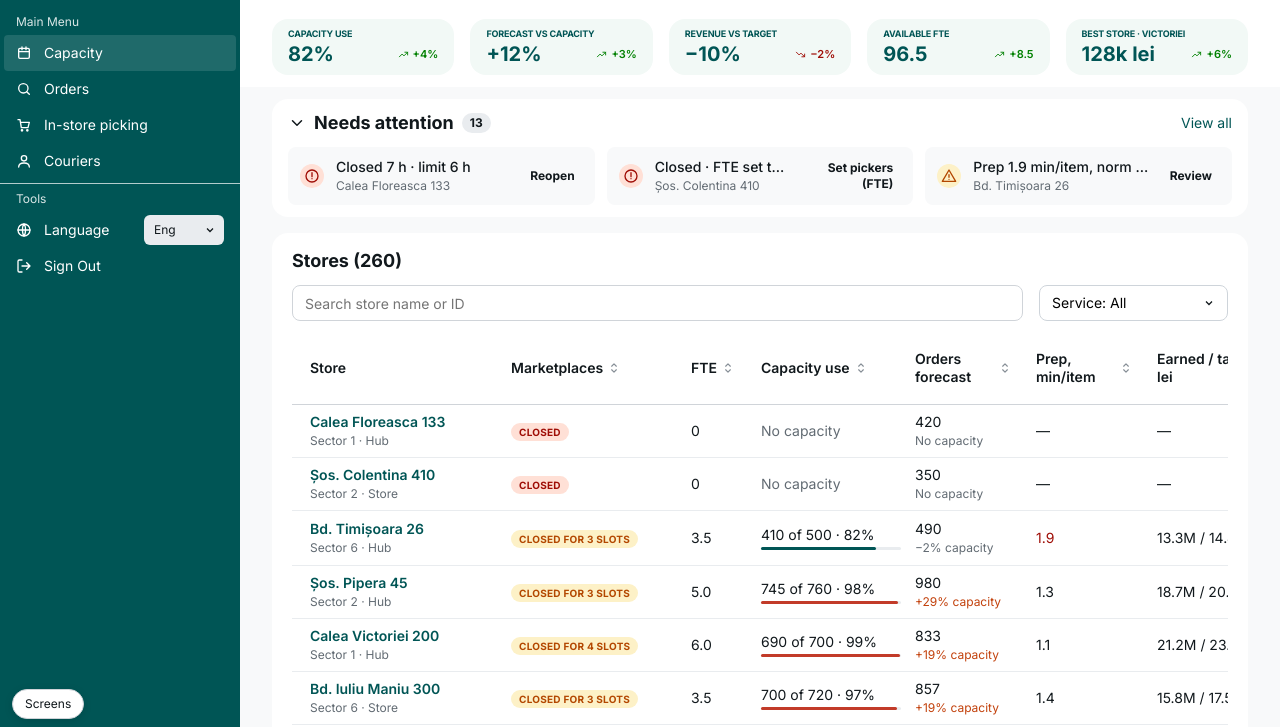
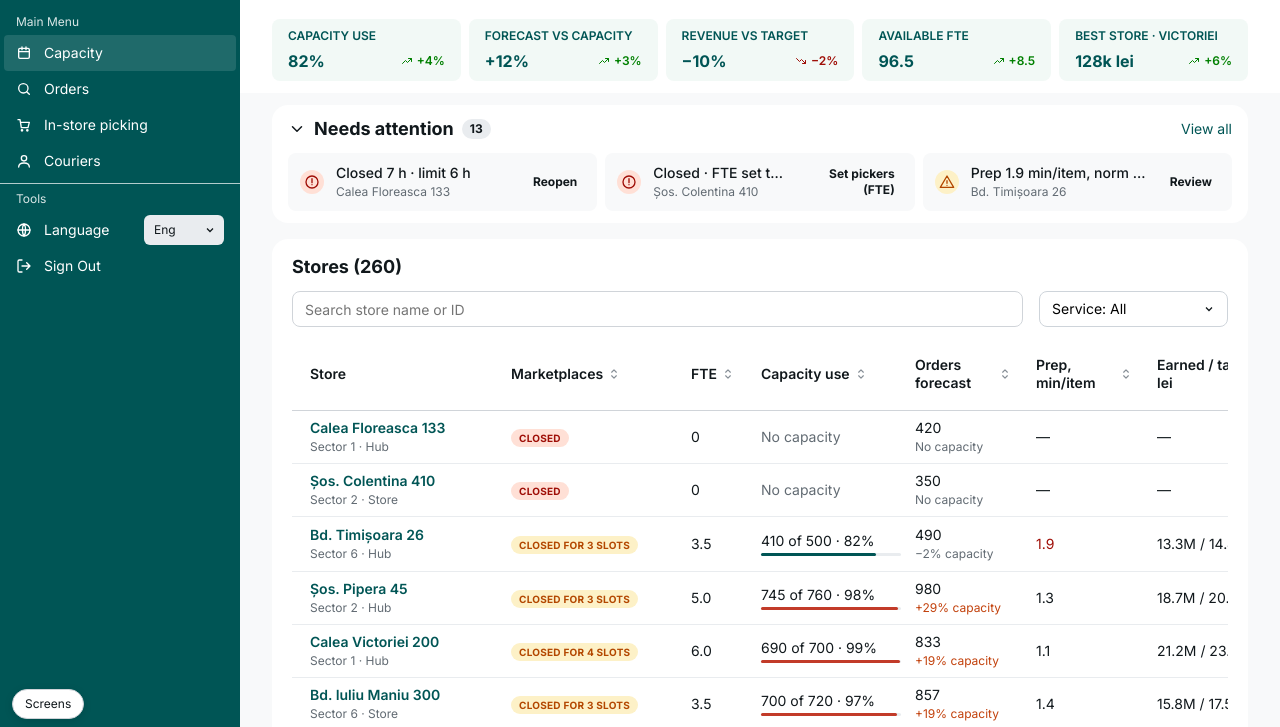
Before and after one commit to Osyvukha/Stoa, a plain HTML site: page index.html in a window 1280 px wide. Shown: the part 69-796 px from the top of the page. Drawn offline with Linux system fonts and the light colour scheme.

Commit message:
Sync prototype from local files
Co-authored-by: Copilot App <223556219+Copilot@users.noreply.github.com>

```diff
--- a/app.js
+++ b/app.js
@@ -334,7 +334,7 @@
       ${S.mobileMenu ? '<div class="nav-scrim" data-act="menu-close"></div>' : ""}<nav class="menu ${S.mobileMenu ? "open" : ""} ${col ? "collapsed" : ""}" aria-label="Main">
         <div class="logo"><span class="brand">${col ? logoMark(24) : logo(28, "on-dark")}</span><button class="xbtn menu-toggle" style="color:#fff" data-act="menu-toggle" aria-label="${col ? "Expand menu" : "Collapse menu"}" aria-expanded="${!col}" ${col ? 'title="Expand menu"' : ""}>${col ? I.colR : I.colL}</button></div>
         <div class="label">Main Menu</div>
-        ${MENU.map(([k, l, to, ic]) => `<button class="item ${active === k ? "active" : ""}" ${active === k ? 'aria-current="page"' : ""} data-act="nav" data-to="${to}" data-tip="${l}" aria-label="${l}" ${col ? `title="${l}"` : ""}>${ic}<span class="lbl">${l}</span></button>`).join("")}
+        ${MENU.map(([k, l, to, ic]) => k !== "capacity" ? `<div class="item static" data-tip="${l}" ${col ? `title="${l}"` : ""}>${ic}<span class="lbl">${l}</span></div>` : `<button class="item ${active === k ? "active" : ""}" ${active === k ? 'aria-current="page"' : ""} data-act="nav" data-to="${to}" data-tip="${l}" aria-label="${l}" ${col ? `title="${l}"` : ""}>${ic}<span class="lbl">${l}</span></button>`).join("")}
         <hr><div class="label">Tools</div>
         <div class="item lang" data-tip="Language" ${col ? 'title="Language"' : ""}>${svg('<circle cx="12" cy="12" r="9"/><path d="M3 12h18M12 3c3 3 3 15 0 18M12 3c-3 3-3 15 0 18"/>')}<span class="lbl">Language</span><select aria-label="Language"><option>Eng</option><option>Ro</option></select></div>
         <button class="item" data-act="signout" data-tip="Sign Out" aria-label="Sign Out" ${col ? 'title="Sign Out"' : ""}>${svg('<path d="M9 21H5a2 2 0 0 1-2-2V5a2 2 0 0 1 2-2h4M16 17l5-5-5-5M21 12H9"/>')}<span class="lbl">Sign Out</span></button>
--- a/index.html
+++ b/index.html
@@ -6,14 +6,14 @@
   <title>Stoa · Capacity prototype</title>
   <link rel="preconnect" href="https://fonts.googleapis.com">
   <link rel="stylesheet" href="https://fonts.googleapis.com/css2?family=Inter:wght@400;500;600;700&display=swap">
-  <link rel="stylesheet" href="styles.css?v=20261127f">
+  <link rel="stylesheet" href="styles.css?v=20261127l">
 </head>
 <body>
   <div id="app"></div>
   <div id="toasts" class="toasts" aria-live="polite"></div>
   <div id="tip" class="tip" role="tooltip" style="display:none"></div>
   <noscript>This prototype needs JavaScript.</noscript>
-  <script src="data.js?v=20261127f"></script>
-  <script src="app.js?v=20261127f"></script>
+  <script src="data.js?v=20261127l"></script>
+  <script src="app.js?v=20261127l"></script>
 </body>
 </html>
--- a/styles.css
+++ b/styles.css
@@ -831,7 +831,7 @@ table.stores.st2.has-mk thead th { height: 70px; }
 .fte-row .calc { white-space: nowrap; font-size: 13px; }
 
 /* Figma 11.27: KPI cards 9px bold title (-2%), 20px value, 11px trend, value row pinned to the bottom; band ends 12px below the cards */
-.kpi .t span:first-child { font-size: 9px; font-weight: 700; letter-spacing: -.02em; line-height: 14px; }
+.kpi .t span:first-child { font-size: 11px; font-weight: 700; letter-spacing: -.02em; line-height: 14px; }
 .kpi .v b { font-size: 20px; font-weight: 700; line-height: 26px; }
 .kpi .v .up, .kpi .v .down { font-size: 11px; font-weight: 600; line-height: 16px; }
 .kpi .v .up svg, .kpi .v .down svg { width: 11px; height: 11px; }
@@ -840,7 +840,7 @@ table.stores.st2.has-mk thead th { height: 70px; }
 .kpi .v { margin-top: auto; padding-top: 4px; align-items: center; }
 @media (min-width: 901px) { .kpi, .kpis.k7 .kpi { min-height: 56px; } .kpis.k7 .kpi .t, .kpis.k7 .kpi.wrap .t { min-height: 14px; } }
 .top { padding-bottom: 12px; }
-.content { padding-bottom: 80px; }
+.content { padding-bottom: 73px; }
 /* stores list: FTE values are plain regular text */
 table.st2 td.fte-v { color: var(--text); font-weight: 400; }
 /* 16px between fields */
@@ -865,10 +865,35 @@ table.stores.st2.has-mk thead th { height: 71px; }
 .set-body .th-row .sub { margin-top: 4px; }
 .set-body .th-row .link.strong { padding: 0; margin-top: 4px; height: 18px; }
 @media (min-width: 901px) { .kpis.k7 .kpi { min-height: 70px; } }
-.top:has(.kpis.k7) ~ .content { padding-bottom: 86px; }
+.top:has(.kpis.k7) ~ .content { padding-bottom: 76px; }
 table.stores.st2.has-mk thead + tbody tr:nth-child(3) td { height: 55px; }
 .top-controls .settings-btn { margin-right: 0; }
 
 /* Figma sync 27 Nov: long slot alert texts stay on one line (Figma rows are 58px high; the Figma text is wider than the card) */
 .att-list .alert-row .txt { min-width: 0; flex: 1 1 auto; }
 .att-list .alert-row .txt b, .att-list .alert-row .txt > span { display: block; white-space: nowrap; overflow: hidden; text-overflow: ellipsis; }
+
+/* 8px between KPI cards and between alert cards (Figma 27 Nov) */
+.kpis { gap: 8px; }
+.att-list { gap: 8px; }
+
+/* Figma 11.27: KPI cards: title Body/xs/Semibold 12/18.6, value Body/md/Bold 16/24.8, trend Text/xs/Semibold 12; radius 8, padding 8/16, 4px title-to-value gap */
+.kpi { border-radius: 8px; padding: 8px 16px; display: flex; flex-direction: column; justify-content: flex-start; gap: 4px; }
+.kpi .t span:first-child { font-size: 12px; font-weight: 600; letter-spacing: 0; line-height: 18px; }
+.kpi .t, .kpi.wrap .t { min-height: 18px; height: auto; align-items: flex-start; line-height: 18px; }
+.kpi .v { margin-top: auto; padding-top: 0; align-items: center; }
+.kpi .t { margin-bottom: 4px; }
+.kpi { gap: 0; }
+.kpi .v b { font-size: 16px; font-weight: 700; line-height: 24px; }
+.kpi .v .up, .kpi .v .down { font-size: 12px; font-weight: 600; line-height: 18px; }
+.kpi .v .up svg, .kpi .v .down svg { width: 12px; height: 12px; }
+@media (min-width: 901px) { .kpi, .kpis.k7 .kpi { min-height: 62px; } .kpis.k7 .kpi { min-height: 80px; } .kpis.k7 .kpi .t, .kpis.k7 .kpi.wrap .t { min-height: 18px; } }
+
+/* Orders / In-store picking / Couriers are not part of the prototype: shown in the menu, not clickable */
+.sidebar .item.static, .item.static { cursor: default; pointer-events: none; }
+
+/* Figma: when any KPI title wraps to two lines, every card's value row sits at the bottom of the card */
+.kpis { align-items: stretch; }
+.kpi { justify-content: space-between; }
+.kpi .v { margin-top: auto; }
+.kpi .v b { font-family: var(--font); }
```
